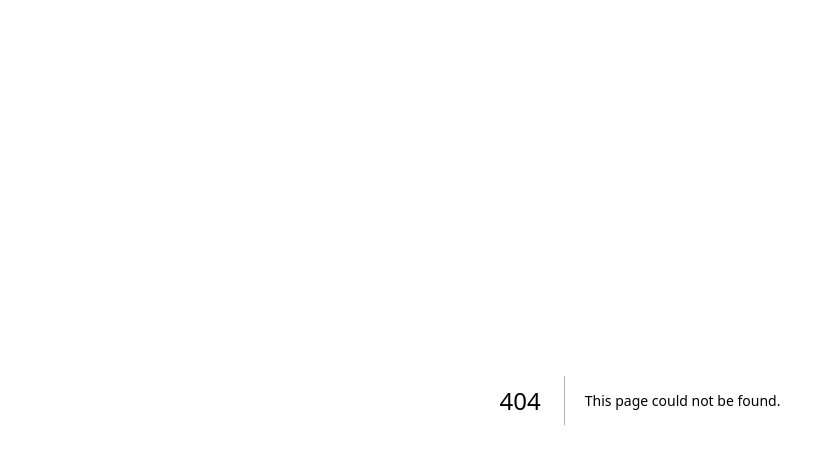
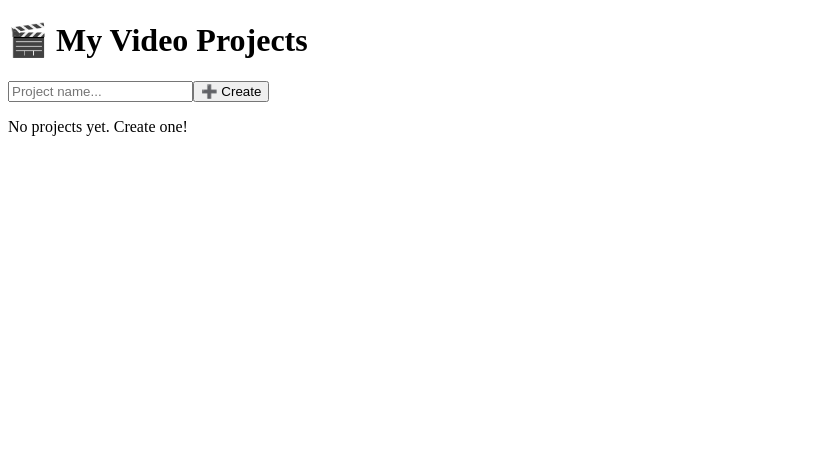
Before and after one commit to dsrtartweb10-prog/my-miniature-app, a Next.js app: page / in a window 1280 px wide. Before the commit this address had no page. Shown: the top 464 px of the page, without its empty margins (0-835 px from the left). Built offline with nearby package versions, Linux system fonts and the light colour scheme.

Commit message:
Create index.js

```diff
--- /dev/null
+++ b/pages/index.js
@@ -0,0 +1,127 @@
+import { useEffect, useState } from "react";
+import { useRouter } from "next/router";
+
+export default function Landing() {
+  const [projects, setProjects] = useState([]);
+  const [newName, setNewName] = useState("");
+  const router = useRouter();
+
+  useEffect(() => {
+    const stored = JSON.parse(localStorage.getItem("projects") || "[]");
+    setProjects(stored);
+  }, []);
+
+  const saveProjects = (updated) => {
+    setProjects(updated);
+    localStorage.setItem("projects", JSON.stringify(updated));
+  };
+
+  const createProject = () => {
+    if (!newName) return;
+    const exists = projects.find((p) => p.name === newName);
+    if (exists) {
+      alert("⚠️ Project name already exists");
+      return;
+    }
+    const newProj = {
+      name: newName,
+      thumbnail: "",
+      edits: { cuts: [], filters: [], audio: null },
+    };
+    const updated = [...projects, newProj];
+    saveProjects(updated);
+    setNewName("");
+  };
+
+  const renameProject = (oldName, newName) => {
+    const updated = projects.map((p) =>
+      p.name === oldName ? { ...p, name: newName } : p
+    );
+    saveProjects(updated);
+  };
+
+  const deleteProject = (name) => {
+    if (!confirm("Delete this project?")) return;
+    const updated = projects.filter((p) => p.name !== name);
+    saveProjects(updated);
+  };
+
+  const openEditor = (name) => {
+    router.push(`/editor?project=${encodeURIComponent(name)}`);
+  };
+
+  return (
+    <div className="min-h-screen bg-gray-100 flex flex-col items-center p-6">
+      <h1 className="text-2xl font-bold mb-6">🎬 My Video Projects</h1>
+
+      {/* Create New Project */}
+      <div className="flex gap-2 mb-6">
+        <input
+          value={newName}
+          onChange={(e) => setNewName(e.target.value)}
+          placeholder="Project name..."
+          className="border px-2 py-1 rounded"
+        />
+        <button
+          onClick={createProject}
+          className="bg-blue-500 text-white px-4 py-1 rounded"
+        >
+          ➕ Create
+        </button>
+      </div>
+
+      {/* Project List */}
+      <div className="grid grid-cols-1 sm:grid-cols-2 md:grid-cols-3 gap-4 w-full max-w-3xl">
+        {projects.map((proj, idx) => (
+          <div
+            key={idx}
+            className="bg-white rounded-lg shadow p-4 flex flex-col justify-between"
+          >
+            {/* Thumbnail */}
+            <div className="aspect-video bg-gray-300 rounded flex items-center justify-center mb-3">
+              {proj.thumbnail ? (
+                <img src={proj.thumbnail} alt={proj.name} className="w-full h-full object-cover rounded" />
+              ) : (
+                <span className="text-gray-500">No Thumbnail</span>
+              )}
+            </div>
+
+            {/* Project Name */}
+            <h2 className="text-lg font-semibold mb-2">{proj.name}</h2>
+
+            {/* Actions */}
+            <div className="flex justify-between items-center text-sm">
+              <button
+                onClick={() => openEditor(proj.name)}
+                className="bg-green-500 text-white px-3 py-1 rounded"
+              >
+                ✏️ Open
+              </button>
+              <button
+                onClick={() => {
+                  const newName = prompt("Rename project:", proj.name);
+                  if (newName) renameProject(proj.name, newName);
+                }}
+                className="bg-yellow-500 text-white px-3 py-1 rounded"
+              >
+                ✏️ Rename
+              </button>
+              <button
+                onClick={() => deleteProject(proj.name)}
+                className="bg-red-500 text-white px-3 py-1 rounded"
+              >
+                🗑 Delete
+              </button>
+            </div>
+          </div>
+        ))}
+
+        {projects.length === 0 && (
+          <p className="text-gray-500 italic text-center col-span-full">
+            No projects yet. Create one!
+          </p>
+        )}
+      </div>
+    </div>
+  );
+}
```
